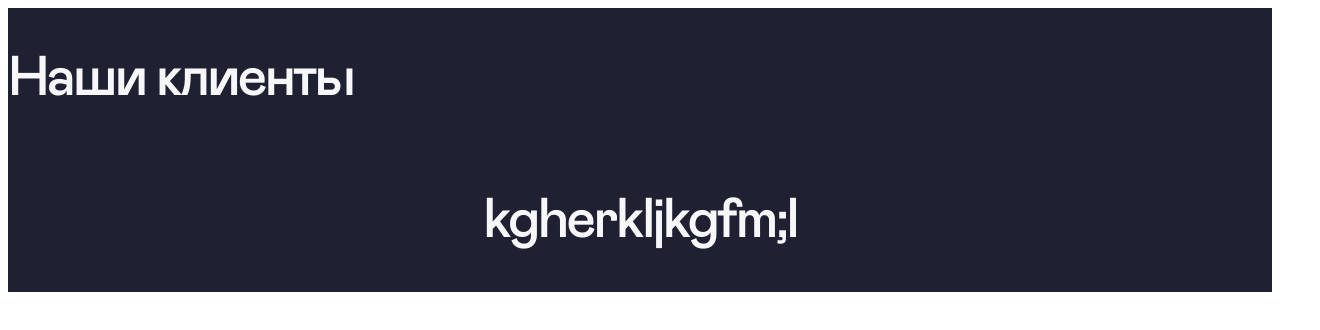
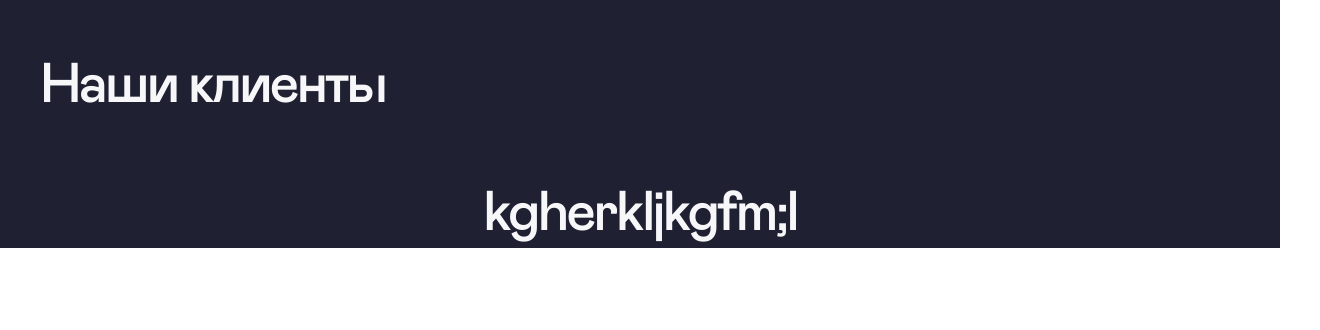
Before and after one commit to Kuldyaev/testovoe03032024, a Vue app: page / in a window 1280 px wide. Shown: the top 330 px of the page, 1320 px wide, since content can reach past the window. Built offline with nearby package versions, Linux system fonts and the light colour scheme.

Commit message:
adaptiv for title top block

```diff
--- a/src/App.vue
+++ b/src/App.vue
@@ -18,6 +18,10 @@ export default {
 </script>
 
 <style lang="scss">
+body {
+  margin: 0;
+  padding: 0;
+}
 #app {
   font-family: MabryPro, Avenir, Helvetica, Arial, sans-serif;
   -webkit-font-smoothing: antialiased;
--- a/src/components/ClientsCarousel.vue
+++ b/src/components/ClientsCarousel.vue
@@ -1,8 +1,8 @@
 <template>
   <FlexBox w="100%" direction="column">
-    <FlexBox w="100%" justify="start">
+    <div class="title">
       <h1>Наши клиенты</h1>
-    </FlexBox>
+    </div>
     <h1>kgherkljkgfm;l</h1>
   </FlexBox>
 </template>
@@ -15,9 +15,78 @@ import FlexBox from "@/components/FlexBox.vue";
 h1 {
   color: $primary-gray;
   font-family: "MabryPro";
-  font-size: 56px;
   font-weight: 400;
-  line-height: 67.2px;
-  letter-spacing: calc(-0.05 * 56px);
+  margin: 0;
+}
+
+.title {
+  width: 100%;
+  display: flex;
+  justify-content: flex-start;
+}
+
+@media (min-width: $over-big-screen) {
+  .title {
+    padding: 4.115vw 0 3.291vw 6.25vw;
+  }
+  h1 {
+    font-size: 4.427vw;
+    line-height: 5.313vw;
+    letter-spacing: calc(-0.05 * 4.427vw);
+  }
+}
+//1920px
+@media (max-width: $big-screen) {
+  .title {
+    padding: 79px 0 63px 120px;
+  }
+  h1 {
+    font-size: 85px;
+    line-height: 102px;
+    letter-spacing: calc(-0.05 * 85px);
+  }
+}
+//1280px
+@media (max-width: $middle-screen) {
+  .title {
+    padding: 53px 0 61px 80px;
+  }
+  h1 {
+    font-size: 56px;
+    line-height: 67.2px;
+    letter-spacing: calc(-0.05 * 56px);
+  }
+}
+//768px
+@media (max-width: $small-screen) {
+  .title {
+    padding: 53px 0 82px 40px;
+  }
+  h1 {
+    font-size: 42px;
+    line-height: 46.2px;
+    letter-spacing: calc(-0.05 * 42px);
+  }
+}
+//360px
+@media (max-width: $mobile) {
+  .title {
+    padding: 54px 0 44px 30px;
+  }
+  h1 {
+    font-size: 42px;
+    line-height: 46.2px;
+    letter-spacing: calc(-0.05 * 42px);
+  }
+}
+@media (max-width: $under-modile) {
+  .title {
+    padding: 15vw 0 12.222vw 8.333vw;
+  }
+  h1 {
+    font-size: 11.667vw;
+    line-height: 12.833vw;
+    letter-spacing: calc(-0.05 * 11.667vw);
+  }
 }
 </style>
--- a/src/styles/_variables.scss
+++ b/src/styles/_variables.scss
@@ -4,9 +4,10 @@ $white: #ffffff;
 $black: #000000;
 
 // breakpoints
-$x-big-screen: 1920px;
-$big-screen: 1440px;
-$middle-screen: 1024px;
+$over-big-screen: 1921px;
+$big-screen: 1920px;
+$middle-screen: 1280px;
 $small-screen: 768px;
 $big-mobile: 544px;
-$mobile: 320px;
+$mobile: 360px;
+$under-modile: 359px;
```
